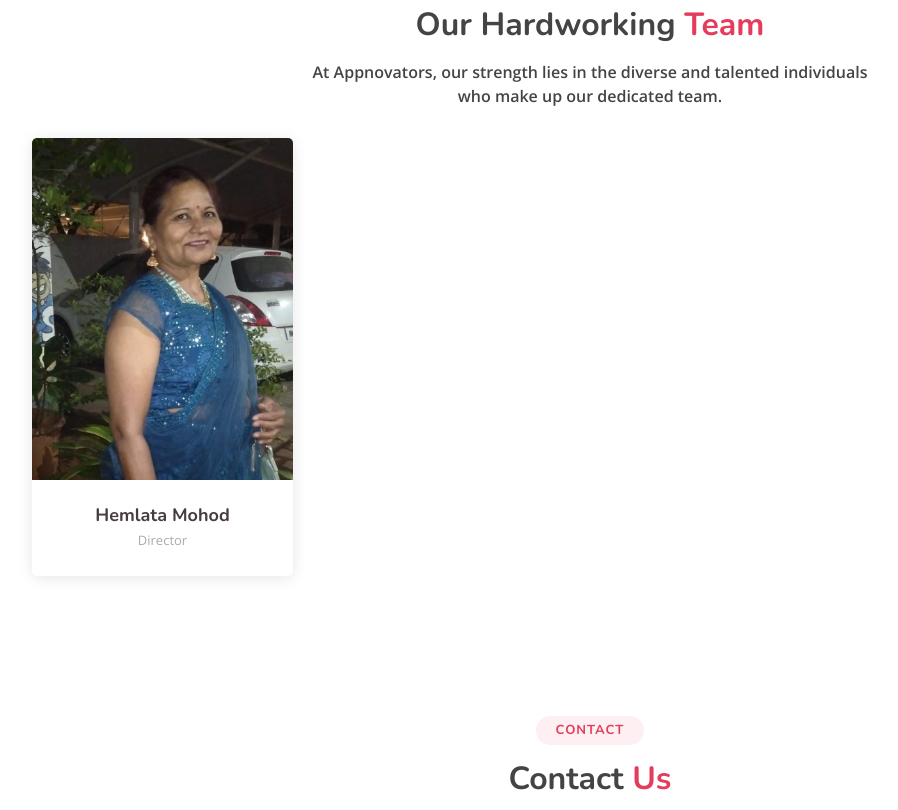
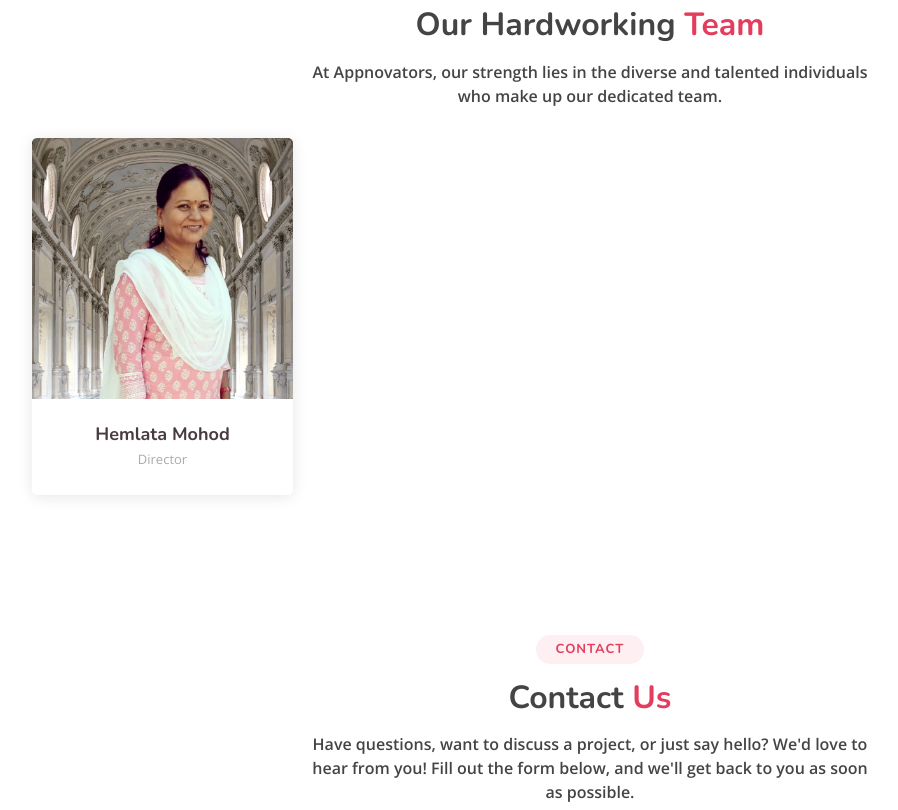
Before and after one commit to Priya-Mohod/Appnovators-Website, a plain HTML site: page index.html in a window 1280 px wide. Shown: the part 4375-5185 px from the top of the page, without its empty margins (50-948 px from the left). Drawn offline with nearby package versions, Linux system fonts and the light colour scheme.

Commit message:
image added

```diff
--- a/index.html
+++ b/index.html
@@ -581,7 +581,7 @@
           <div class="col-lg-3 col-md-6 d-flex align-items-stretch">
             <div class="member">
               <div class="member-img">
-                <img src="assets/img/team/aai.jpeg" class="img-fluid" alt="">
+                <img src="assets/img/team/Aai.png" class="img-fluid" alt="">
                 <div class="social">
                   <a href=""><i class="bi bi-twitter"></i></a>
                   <a href=""><i class="bi bi-facebook"></i></a>
```
Also changed, not shown: assets/img/team/Aai.png (added), 4 other files.
